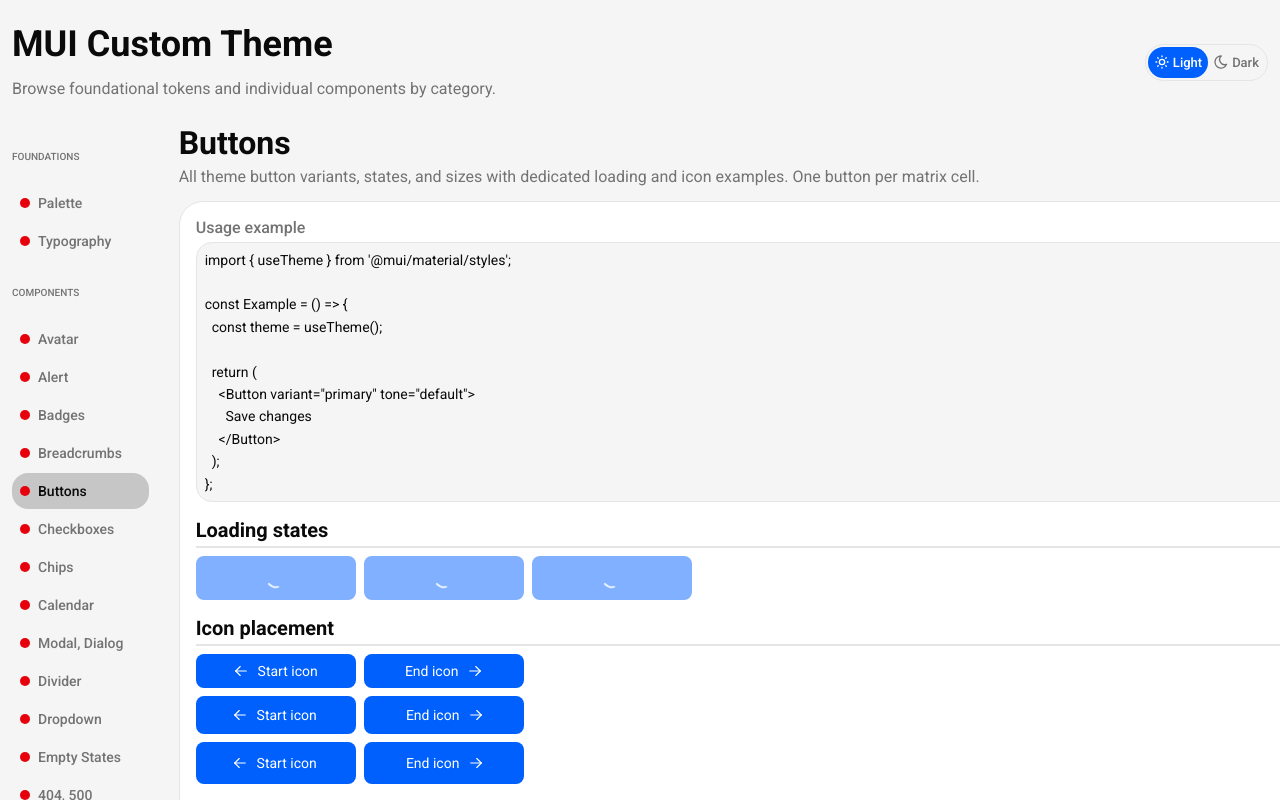
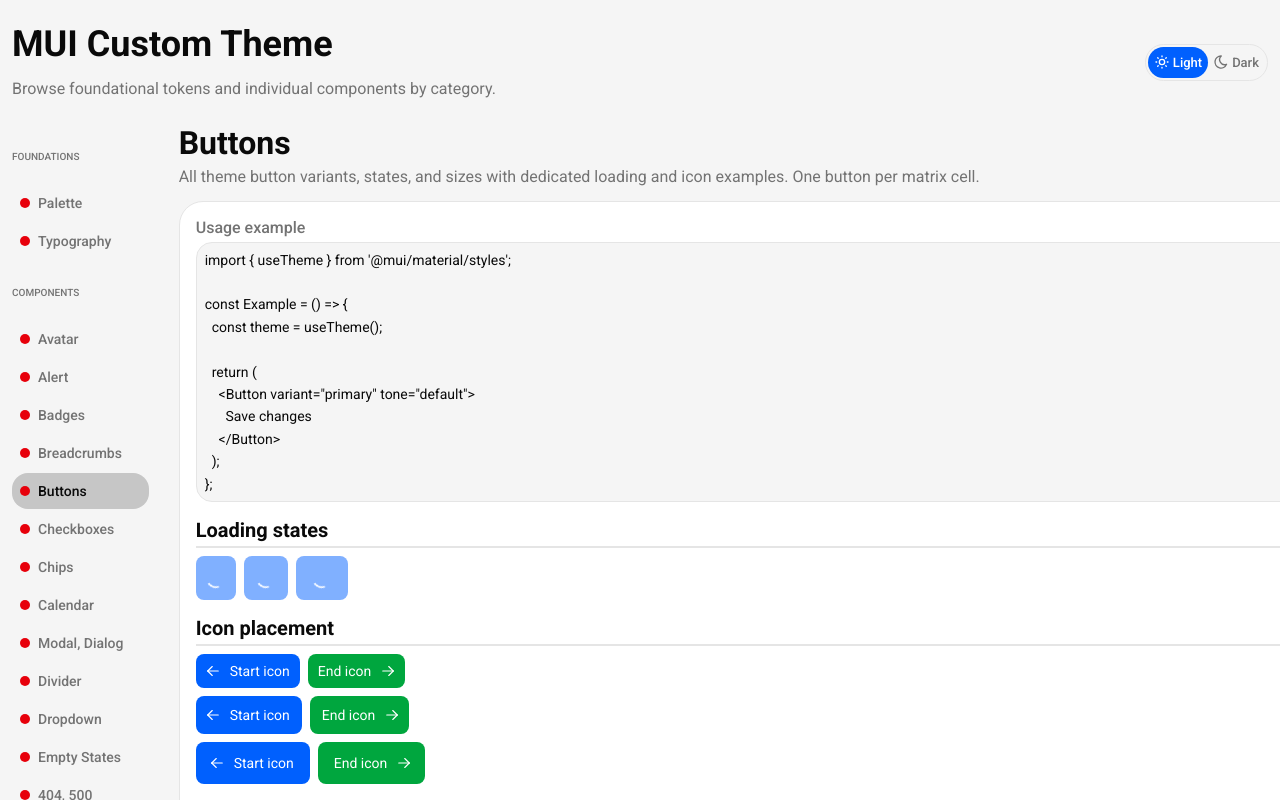
Before and after one commit to a169n/mui-custom-theme, a React (Vite) app: page /buttons in a window 1280 px wide. Shown: the top 800 px of the page. Built offline with nearby package versions, Linux system fonts and the light colour scheme.

Commit message:
Update script reference in index.html and modify Button component properties for improved styling and functionality

```diff
--- a/src/pages/components/ButtonsPage.tsx
+++ b/src/pages/components/ButtonsPage.tsx
@@ -103,7 +103,6 @@
               size={size}
               loading
               disableRipple
-              sx={{ minWidth: 160 }}
             >
               Loading
             </Button>
@@ -128,17 +127,15 @@
                 size={size}
                 startIcon={<IconArrowLeft size={18} stroke={1.5} />}
                 disableRipple
-                sx={{ minWidth: 160 }}
               >
                 Start icon
               </Button>
               <Button
                 variant="primary"
-                tone="default"
+                tone="positive"
                 size={size}
                 endIcon={<IconArrowRight size={18} stroke={1.5} />}
                 disableRipple
-                sx={{ minWidth: 160 }}
               >
                 End icon
               </Button>
@@ -225,7 +222,6 @@
                           size={size}
                           {...getStateProps(state.key)}
                           disableRipple
-                          sx={{ width: 'fit-content', minWidth: 'fit-content' }}
                         >
                           Button
                         </Button>
```
Also changed, not shown: 1 other file (tests, documents, lock files or other folders).
